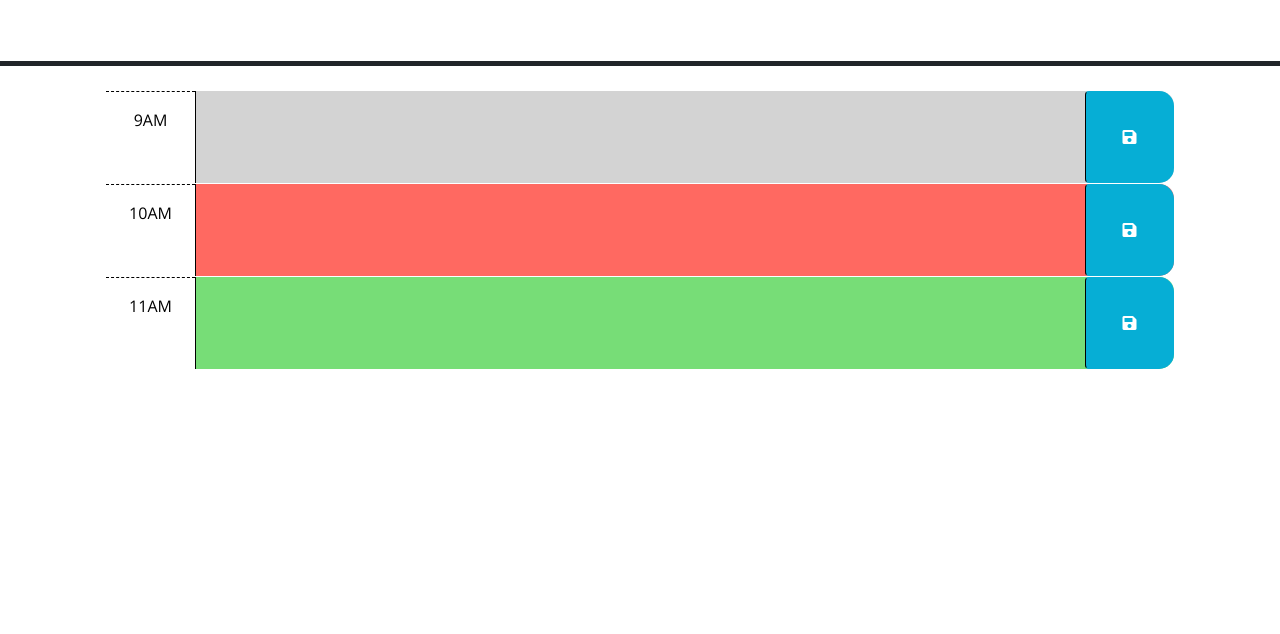
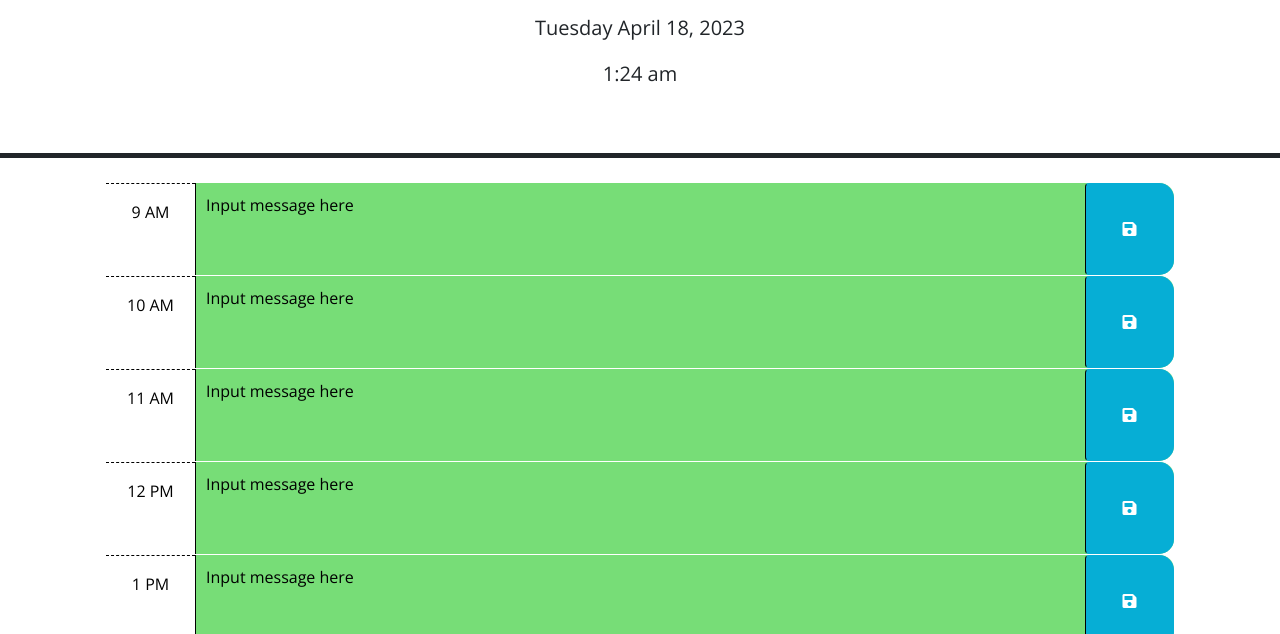
Before and after one commit to mrbll48/daily-planner-refactor, a plain HTML site: page index.html in a window 1280 px wide. Shown: the part 166-800 px from the top of the page. Drawn offline with nearby package versions, Linux system fonts and the light colour scheme; files that its build step writes are made by us from their sources.

Commit message:
updated script.js. hour blocks dynamically created and color coded based on time of day

```diff
--- a/assets/script.js
+++ b/assets/script.js
@@ -1,23 +1,120 @@
-// Wrap all code that interacts with the DOM in a call to jQuery to ensure that
-// the code isn't run until the browser has finished rendering all the elements
-// in the html.
+// array used to generate all of the time blocks, enter the time into each timeblock, and apply past, present, future tags
+var times = [
+  {
+    hour: 9,
+    ampm: ' AM',
+    id: 'hour-9',
+    hr: 9
+  },
+  {
+    hour: 10,
+    ampm: ' AM',
+    id: 'hour-10',
+    hr: 10
+  },
+  {
+    hour: 11,
+    ampm: ' AM',
+    id: 'hour-11',
+    hr: 11
+  },
+  {
+    hour: 12,
+    ampm: ' PM',
+    id: 'hour-12',
+    hr: 12
+  },
+  {
+    hour: 1,
+    ampm: ' PM',
+    id: 'hour-1',
+    hr: 13
+  },
+  {
+    hour: 2,
+    ampm: ' PM',
+    id: 'hour-2',
+    hr: 14
+  },
+  {
+    hour: 3,
+    ampm: ' PM',
+    id: 'hour-3',
+    hr: 15
+  },
+  {
+    hour: 4,
+    ampm: ' PM',
+    id: 'hour-4',
+    hr: 16
+  },
+  {
+    hour: 5,
+    ampm: ' PM',
+    id: 'hour-5',
+    hr: 17
+
+  },
+]
+
 $(function () {
+  // loop to create all of the time blocks for standard business hours
+  for (var i = 0; i < times.length; i++){
+    var timeBlock = $('<div>');
+    timeBlock.addClass('time-block row');
+
+    var timeBox = $('<div>');
+    timeBox.addClass('col-2 col-md-1 hour text-center py-3');
+    timeBox.text(times[i].hour + times[i].ampm);
+
+    var textArea = $('<textarea>');
+    textArea.addClass('col-8 col-md-10 description textarea');
+    textArea.attr('rows', 3)
+    textArea.text('Input message here');
+
+    var btnHolder = $('<i>');
+    btnHolder.addClass('fas fa-save')
+    btnHolder.attr('aria-hidden', true)
+
+    var submitBtn = $('<button>');
+    submitBtn.addClass('btn saveBtn col-2 col-md-1');
+    submitBtn.attr('aria-label', 'save')
+
+    $('.px-5').append(timeBlock)
+    $(timeBlock).append(timeBox, textArea, submitBtn)
+    $(submitBtn).append(btnHolder);
+  // conditional to check the current time with the time on the timeblock. Applies color based on what time of day it is.
+    if (times[i].hr < dayjs().hour()) {
+      timeBlock.addClass('past')
+    }  else if (times[i].hr > dayjs().hour()) {
+      timeBlock.addClass('future')
+    } else {
+      timeBlock.addClass('present')
+    }
+  }
+
+
+
   // TODO: Add a listener for click events on the save button. This code should
   // use the id in the containing time-block as a key to save the user input in
   // local storage. HINT: What does `this` reference in the click listener
   // function? How can DOM traversal be used to get the "hour-x" id of the
   // time-block containing the button that was clicked? How might the id be
   // useful when saving the description in local storage?
-  //
-  // TODO: Add code to apply the past, present, or future class to each time
-  // block by comparing the id to the current hour. HINTS: How can the id
-  // attribute of each time-block be used to conditionally add or remove the
-  // past, present, and future classes? How can Day.js be used to get the
-  // current hour in 24-hour time?
-  //
+
   // TODO: Add code to get any user input that was saved in localStorage and set
   // the values of the corresponding textarea elements. HINT: How can the id
   // attribute of each time-block be used to do this?
-  //
-  // TODO: Add code to display the current date in the header of the page.
+  displayDateTime();
+  // function to display the date and time at the bottom of the header
+  function displayDateTime() {
+    var currentDayEl = $('#currentDay');
+    var currentTimeEl = $('#currentTime');
+    var currentDay = dayjs().format('dddd MMMM D, YYYY')
+    var currentTime = dayjs().format('h[:]mm a');
+    currentDayEl.text(currentDay);
+    currentTimeEl.text(currentTime);
+  }
+  // refreshes the time every second to keep the time up to date
+   setInterval(displayDateTime, 1000);
 });
--- a/assets/style.css
+++ b/assets/style.css
@@ -3,7 +3,7 @@ body {
   font-size: 16px;
 }
 
-textarea {
+.textarea {
   background: transparent;
   border: none;
   resize: none;
@@ -32,17 +32,17 @@ textarea {
 
 .past {
   background-color: #d3d3d3;
-  color: white;
+  color: rgb(0, 0, 0);
 }
 
 .present {
   background-color: #ff6961;
-  color: white;
+  color: rgb(0, 0, 0);
 }
 
 .future {
   background-color: #77dd77;
-  color: white;
+  color: rgb(0, 0, 0);
 }
 
 .saveBtn {
--- a/index.html
+++ b/index.html
@@ -4,21 +4,37 @@
     <meta charset="UTF-8" />
     <meta name="viewport" content="width=device-width, initial-scale=1.0" />
     <meta http-equiv="X-UA-Compatible" content="ie=edge" />
+
     <link
       rel="stylesheet"
       href="https://cdn.jsdelivr.net/npm/bootstrap@5.1.3/dist/css/bootstrap.min.css"
     />
+
     <link
       rel="stylesheet"
       href="https://use.fontawesome.com/releases/v5.8.1/css/all.css"
       integrity="sha384-50oBUHEmvpQ+1lW4y57PTFmhCaXp0ML5d60M1M7uH2+nqUivzIebhndOJK28anvf"
       crossorigin="anonymous"
     />
+
     <link
       href="https://fonts.googleapis.com/css?family=Open+Sans&display=swap"
       rel="stylesheet"
     />
-    <link rel="stylesheet" href="style.css" />
+
+    <script
+    src="https://cdn.jsdelivr.net/npm/dayjs@1.11.3/dayjs.min.js"
+    integrity="sha256-iu/zLUB+QgISXBLCW/mcDi/rnf4m4uEDO0wauy76x7U="
+    crossorigin="anonymous"
+  ></script>
+
+  <script
+    src="https://code.jquery.com/jquery-3.5.1.min.js"
+    integrity="sha256-9/aliU8dGd2tb6OSsuzixeV4y/faTqgFtohetphbbj0="
+    crossorigin="anonymous"
+  ></script>
+
+    <link rel="stylesheet" href="./assets/style.css"/>
     <title>Work Day Scheduler</title>
   </head>
 
@@ -27,44 +43,35 @@
       <h1 class="display-3">Work Day Scheduler</h1>
       <p class="lead">A simple calendar app for scheduling your work day</p>
       <p id="currentDay" class="lead"></p>
+      <p id="currentTime" class = "lead"></p>
     </header>
     <div class="container-lg px-5">
-      <!-- Use class for "past", "present", and "future" to apply styles to the
-        time-block divs accordingly. The javascript will need to do this by
-        adding/removing these classes on each div by comparing the hour in the
-        id to the current hour. The html provided below is meant to be an example
-        demonstrating how the css provided can be leveraged to create the
-        desired layout and colors. The html below should be removed or updated
-        in the finished product. Remember to delete this comment once the
-        code is implemented.
-        -->
-
-      <!-- Example of a past time block. The "past" class adds a gray background color. -->
-      <div id="hour-9" class="row time-block past">
-        <div class="col-2 col-md-1 hour text-center py-3">9AM</div>
-        <textarea class="col-8 col-md-10 description" rows="3"> </textarea>
-        <button class="btn saveBtn col-2 col-md-1" aria-label="save">
-          <i class="fas fa-save" aria-hidden="true"></i>
-        </button>
-      </div>
-
-      <!-- Example of a a present time block. The "present" class adds a red background color. -->
-      <div id="hour-10" class="row time-block present">
+      <!-- <div id="hour-10" class="row time-block future">
         <div class="col-2 col-md-1 hour text-center py-3">10AM</div>
         <textarea class="col-8 col-md-10 description" rows="3"> </textarea>
         <button class="btn saveBtn col-2 col-md-1" aria-label="save">
           <i class="fas fa-save" aria-hidden="true"></i>
         </button>
-      </div>
+      </div> -->
+    </div>
+
+      <!-- Example of a a present time block. The "present" class adds a red background color. -->
+      <!-- <div id="hour-10" class="row time-block present">
+        <div class="col-2 col-md-1 hour text-center py-3">10AM</div>
+        <textarea class="col-8 col-md-10 description" rows="3"> </textarea>
+        <button class="btn saveBtn col-2 col-md-1" aria-label="save">
+          <i class="fas fa-save" aria-hidden="true"></i>
+        </button>
+      </div> -->
 
       <!-- Example of a future time block. The "future" class adds a green background color. -->
-      <div id="hour-11" class="row time-block future">
+      <!-- <div id="hour-11" class="row time-block future">
         <div class="col-2 col-md-1 hour text-center py-3">11AM</div>
         <textarea class="col-8 col-md-10 description" rows="3"> </textarea>
         <button class="btn saveBtn col-2 col-md-1" aria-label="save">
           <i class="fas fa-save" aria-hidden="true"></i>
         </button>
-      </div>
+      </div> -->
 
     <script src="https://code.jquery.com/jquery-3.4.1.min.js"></script>
     <script
@@ -73,6 +80,6 @@
       crossorigin="anonymous"
     ></script>
 
-    <script src="script.js"></script>
+    <script src="./assets/script.js"></script>
   </body>
 </html>
```
Also changed, not shown: 1 other file.
